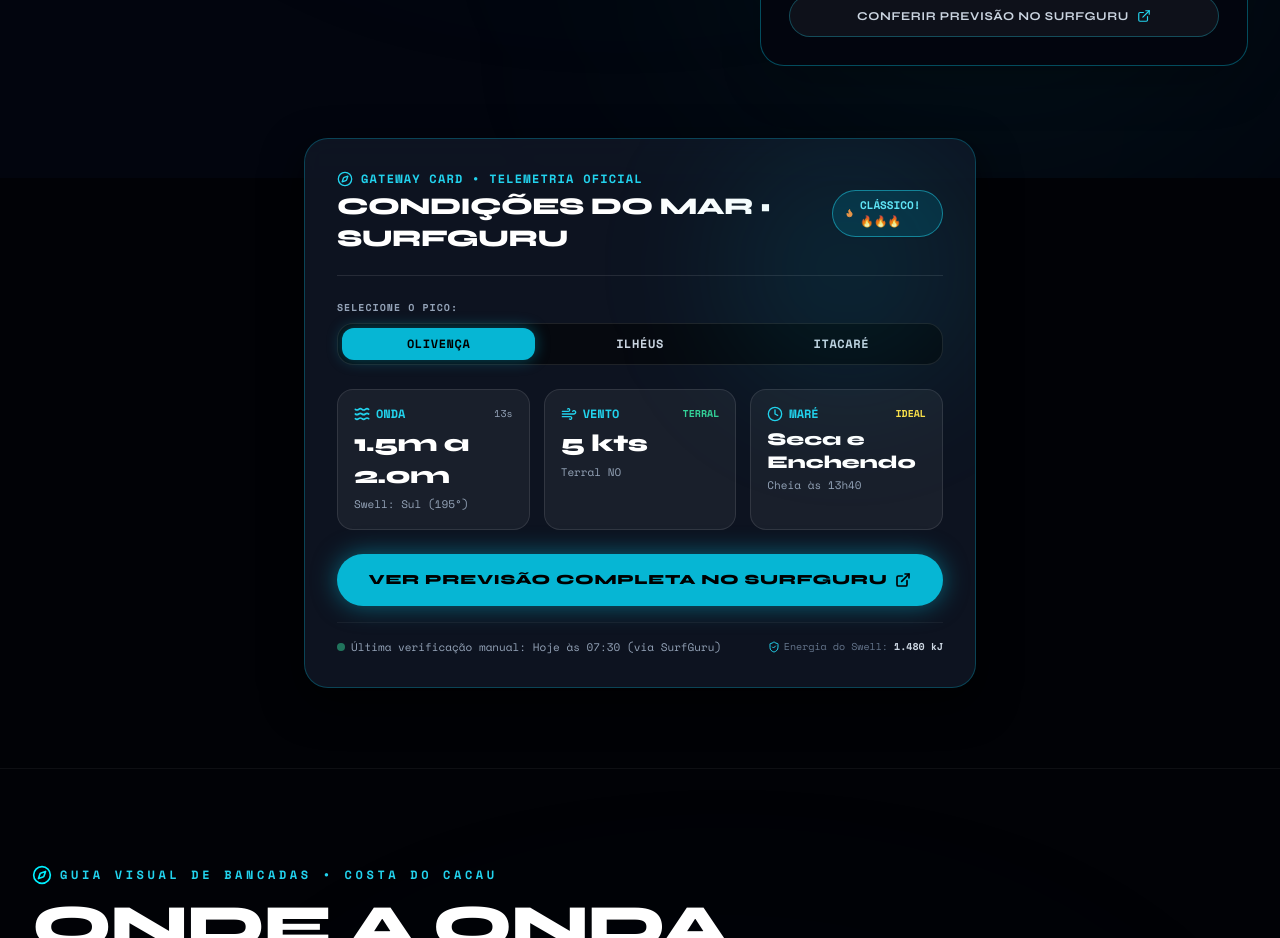
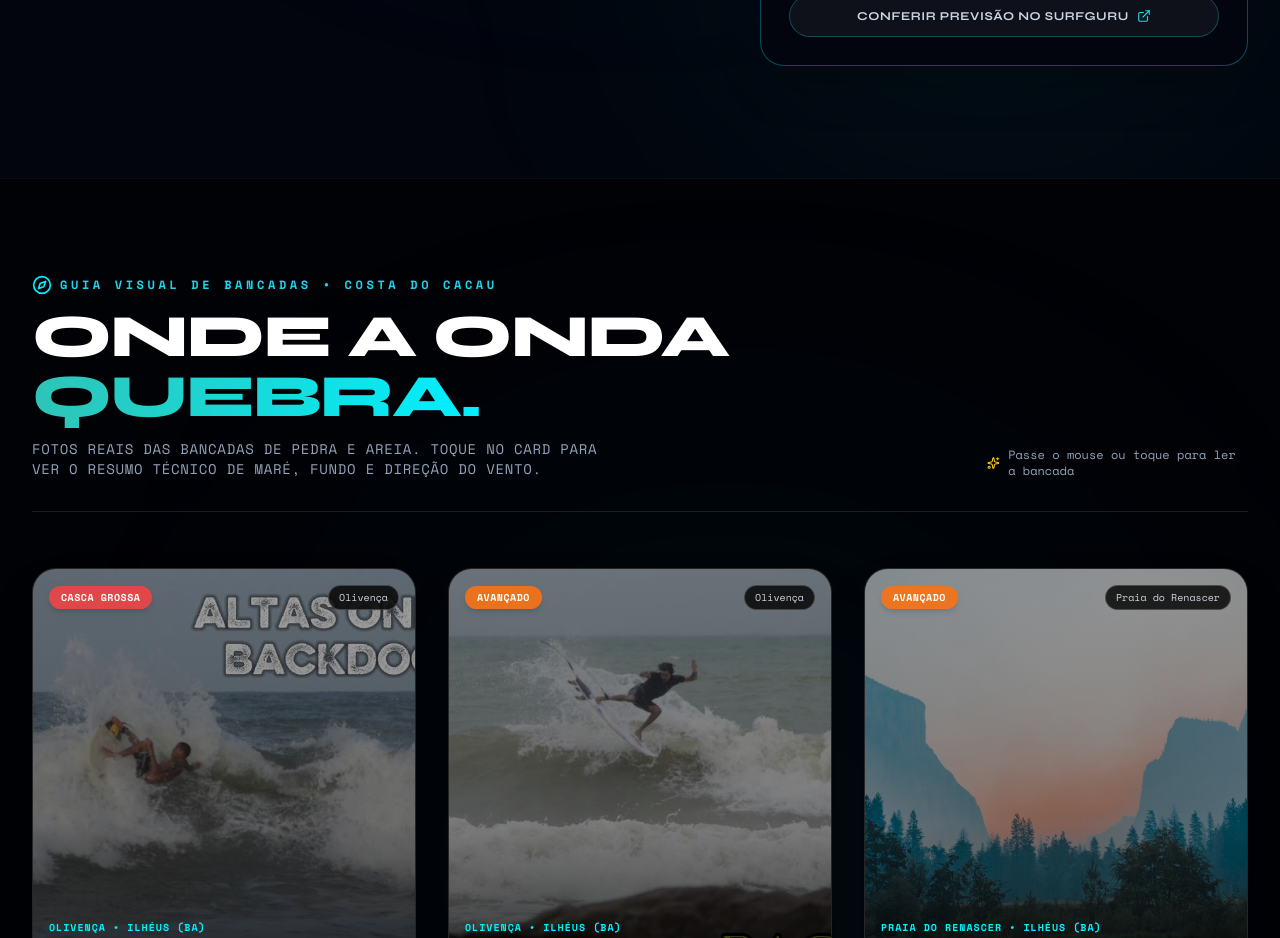
Before and after one commit to savantsurf-arch/surflivre, a React (Vite) app: page / in a window 1280 px wide. Shown: the part 2300-3238 px from the top of the page. Built offline with nearby package versions, Linux system fonts and the light colour scheme; no server answers.

Commit message:
chore: remove SurfGuruCard from main page

```diff
--- a/src/App.tsx
+++ b/src/App.tsx
@@ -8,7 +8,6 @@ import { realVideos } from './data/realVideos';
 import type { VideoSession } from './data/realVideos';
 import { CinemaModal } from './components/CinemaModal';
 import { InteractiveMap } from './components/InteractiveMap';
-import { SurfGuruCard } from './components/SurfGuruCard';
 import { SpotsVisualGrid } from './components/SpotsVisualGrid';
 import { SurfTripAndMerch } from './components/SurfTripAndMerch';
 import { SwellJournal } from './components/SwellJournal';
@@ -81,11 +80,6 @@ export function App() {
           onPlaySpotVideo={handlePlayCustomVideo}
         />
 
-        {/* Gateway Card Oficial SurfGuru */}
-        <div className="max-w-7xl mx-auto px-4 sm:px-6 lg:px-8 -mt-10 mb-20 relative z-20">
-          <SurfGuruCard />
-        </div>
-
         {/* 2. Guia Visual dos Picos (Visual > Texto) */}
         <SpotsVisualGrid
           onPlaySpotVideo={handlePlayCustomVideo}
```
